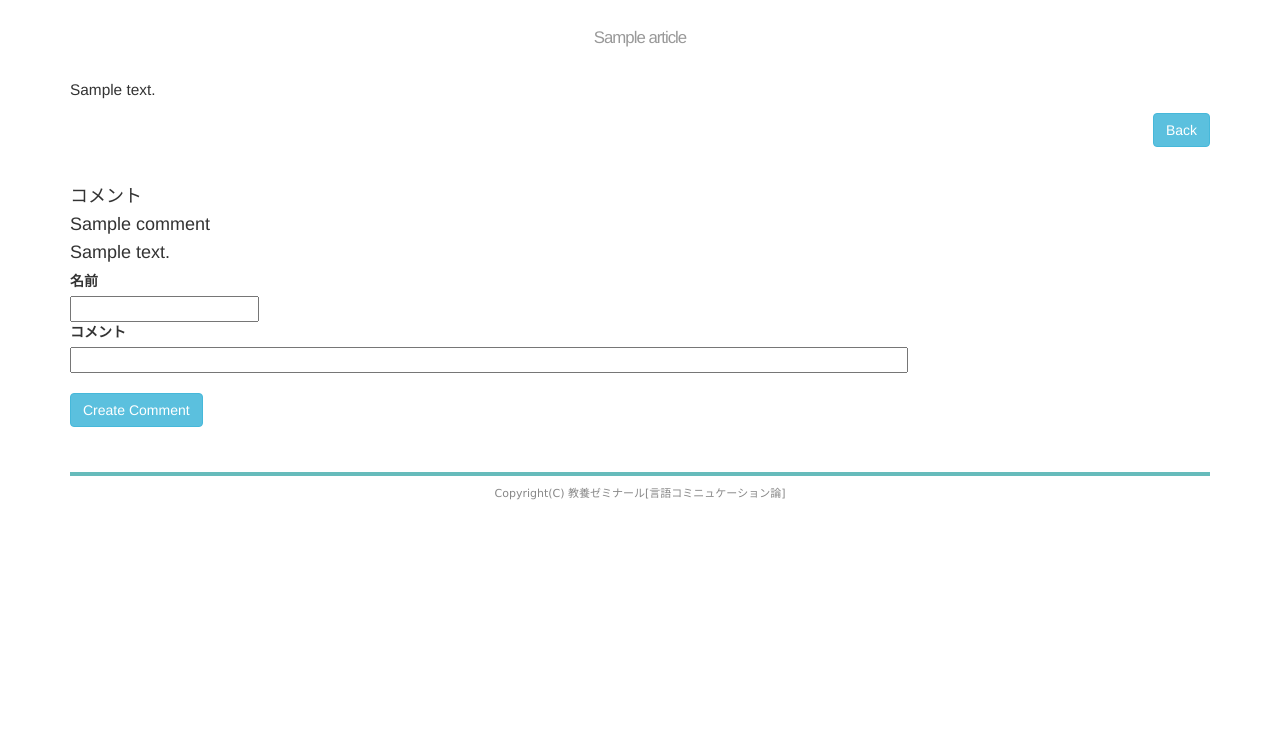
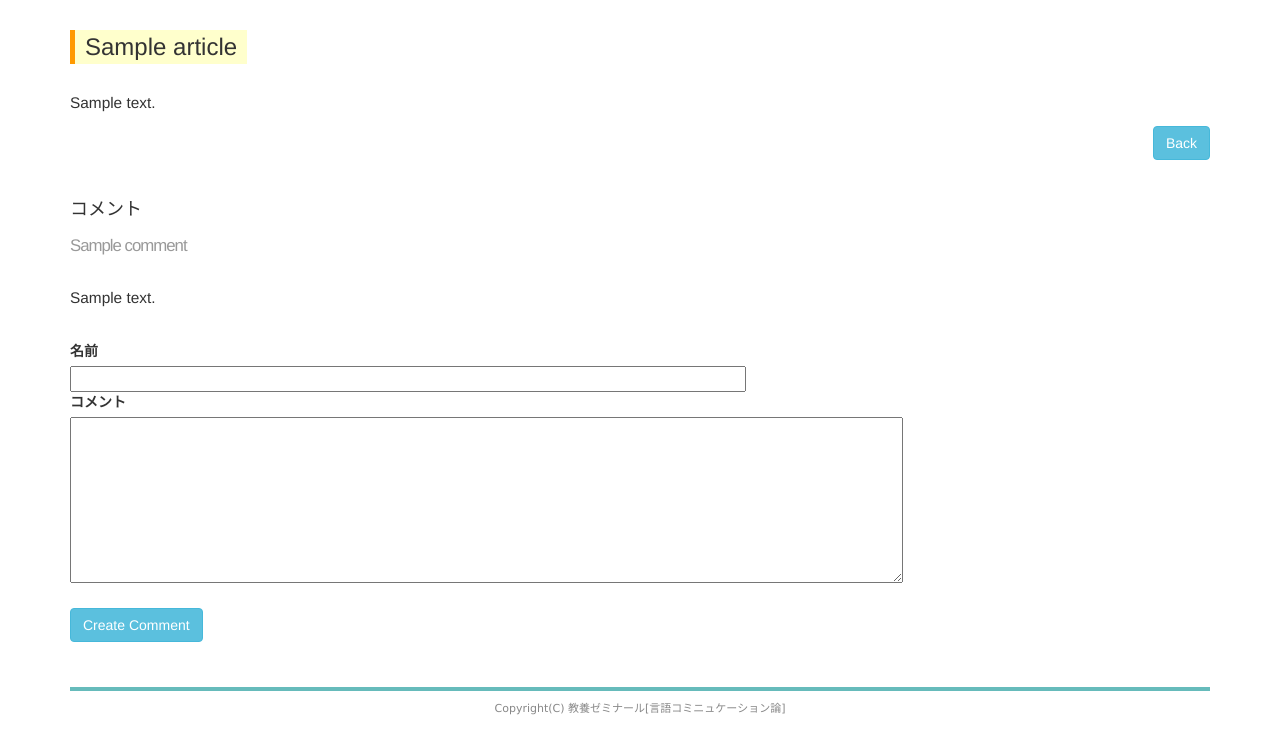
Before and after one commit to Jyungoro/culture, a Rails app: page /articles/1 in a window 1280 px wide. Shown: the part 50-800 px from the top of the page. Run offline with Rails 7, Linux system fonts and the light colour scheme; tables that the repository leaves empty hold one stand-in row (Sample ...); style sheets or scripts are compiled from the project's sources; some libraries are stand-ins or nearby versions.

Commit message:
enter pic

```diff
--- a/app/assets/stylesheets/custom.css.scss
+++ b/app/assets/stylesheets/custom.css.scss
@@ -68,7 +68,7 @@ h2{
   font-size: 1.2em;
   letter-spacing: -1px;
   margin-bottom: 30px;
-  text-align: center;
+  text-align: left;
   font-weight: normal;
   color: #999;
 }
@@ -112,13 +112,20 @@ p{
 
 /*articles*/
 
+
+.title {
+  float: left;
+  font-size: 1.5em;
+  font-weight: bold;
+  line-height: 1;
+}
 .articles {
   list-style: none;
   margin: 10px 0 0 0;
 
   li {
     padding: 10px 0;
-    border-top: 1px solid #e8e8e8;
+    border-top: 1px solid #6bb;
   }
 }
 .content {
--- a/app/controllers/users_controller.rb
+++ b/app/controllers/users_controller.rb
@@ -1,7 +1,8 @@
 class UsersController < ApplicationController
 	before_action :signed_in_user, only: :show
   def show
-  	@user = User.find(params[:id])
+  	@id = params[:id]
+   	@user = User.find(@id)
   	@articles = @user.articles.paginate(:page => params[:page], :per_page => 4)
   	@article = current_user.articles.build if signed_in?
   end
--- a/app/models/comment.rb
+++ b/app/models/comment.rb
@@ -1,3 +1,5 @@
 class Comment < ActiveRecord::Base
 	belongs_to :article
+	validates :name, presence: true
+	validates :content, presence: true
 end
--- a/app/views/articles/_article.html.erb
+++ b/app/views/articles/_article.html.erb
@@ -1,6 +1,7 @@
 <li>
-	<span class="title"><%= article.title %></span><br>
-	<span class="content"><%= article.content %></span><br>
+	<span class="title"><%= article.title %></span><br><br>
+	<p><%= truncate(article.content, length: 100) %>
+		<%= link_to "もっと読む", article %></p>
 	<span class="timestamp">
 	</span>
 </li>
--- a/app/views/articles/_form.html.erb
+++ b/app/views/articles/_form.html.erb
@@ -2,11 +2,11 @@
 	<%= render 'shared/error_messages', object: f.object %>
 	<div class="field">
 		<div>
-    <%= f.label :title %><br>
+    <%= f.label :Title %><br>
     <%= f.text_field :title, :size => "100" %>
   </div><br>
   <div>
-    <%= f.label :body %><br>
+    <%= f.label :Body %><br>
     <%= f.text_area :content, :size => "100x15"%>
   </div><br>
   <div>
--- a/app/views/articles/show.html.erb
+++ b/app/views/articles/show.html.erb
@@ -1,6 +1,6 @@
 <div class="title">
-    <h2><%= @article.title %></h2>
-</div>
+    <h3><%= @article.title %></h3>
+</div><br><br><br><br>
   <p><%= @article.content %></p>
   <p align="right"><%= link_to 'Back', users_path, class: "btn btn-info"%></p>
 <br>
@@ -8,14 +8,14 @@
 <h4>コメント</h4>
   <%=render :partial => @article.comments %>
   <%= form_for([@article, @article.comments.build]) do |f| %>
-  <div>
+  <div><br>
     <div class="field">
       <%= f.label :名前 %><br>
-      <%= f.text_field :name %>
+      <%= f.text_field :name, :size => "80" %>
     </div>
     <div class="field">
       <%= f.label :コメント %><br>
-      <%= f.text_field :content, :size => "100x100"%>
+      <%= f.text_area :content, :size => "100x8"%>
     </div><br>
     <div class="actions">
       <%= f.submit class: "btn btn-large btn-info"%>
--- a/app/views/comments/_comment.html.erb
+++ b/app/views/comments/_comment.html.erb
@@ -1,4 +1,4 @@
 <%= div_for comment do %>
-	<h4><%= comment.name %></h4>
-	<h4><%= comment.content %></h4>
+	<h2><%= comment.name %></h2>
+	<p><%= comment.content %></p>
 <% end %>
--- a/db/seeds.rb
+++ b/db/seeds.rb
@@ -14,5 +14,5 @@ User.create(name: "manchi1255", password: "918baseball", password_confirmation:
 User.create(name: "soredekimarija", password: "butanko", password_confirmation: "butanko")
 User.create(name: "sh0104vi", password: "garam466", password_confirmation: "garam466")
 User.create(name: "onigiri", password: "renren1013", password_confirmation: "renren1013")
-User.create(name: "kincho", password: "kinchoshinai", password_confirmation: "kinchoshinai")
+User.create(name: "minamoto", password: "kincho", password_confirmation: "kincho")
 User.create(name: "yamanaka", password: "yaman", password_confirmation: "yaman")
```
Also changed, not shown: app/views/users/index.html.erb (+9 -5 lines), app/assets/images/morimoto.jpg, app/assets/images/okano.jpg, app/assets/images/yamamoto.jpg, 2 other files.
